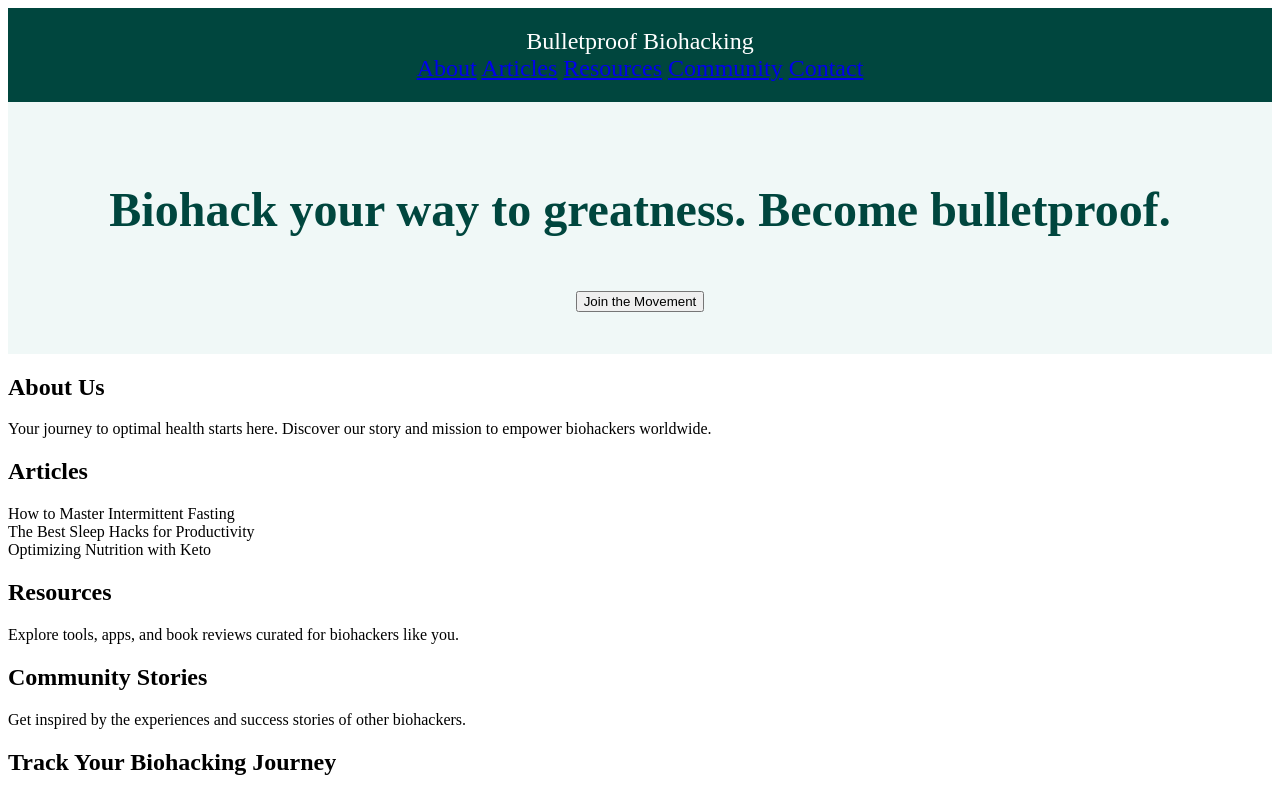
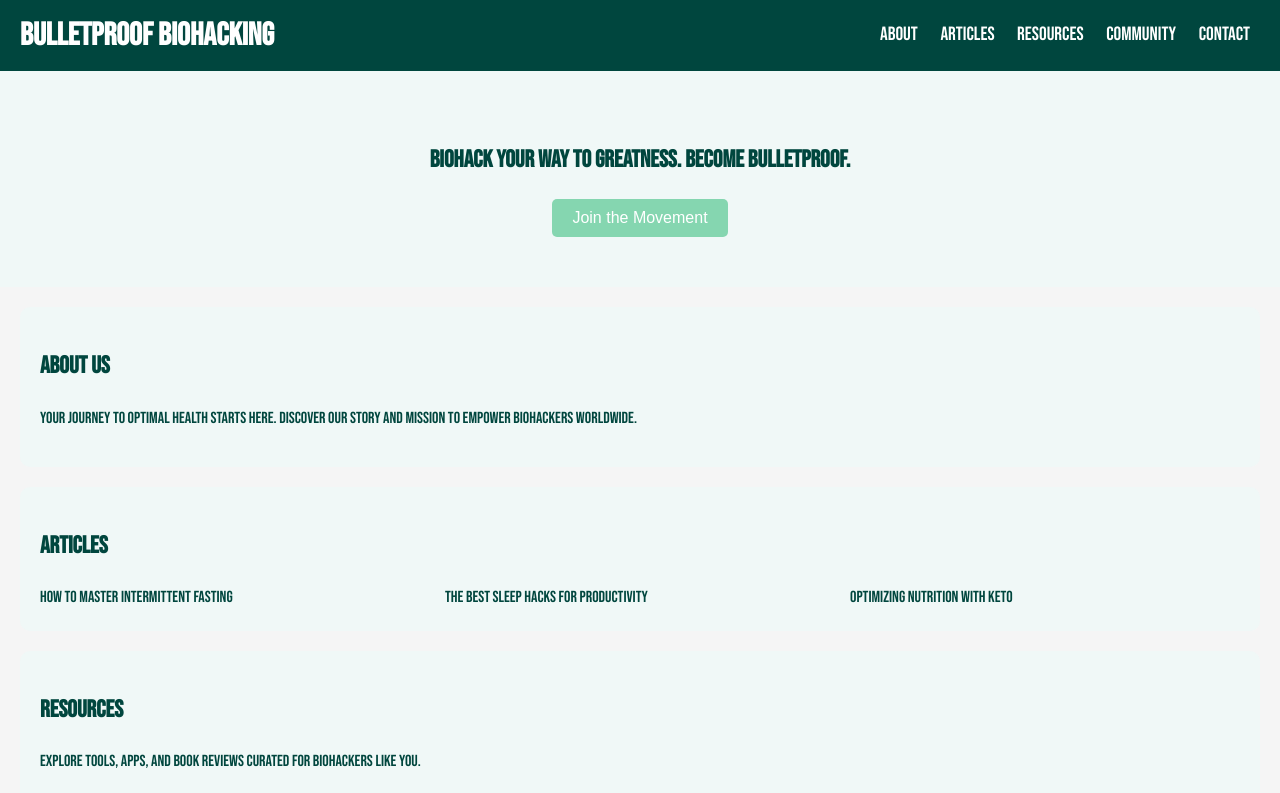
Before and after one commit to anka29335/biohacking, a plain HTML site: page index.html in a window 1280 px wide. Shown: the top 793 px of the page. Drawn offline with Linux system fonts and the light colour scheme.

Commit message:
Update stylesheet.css

````diff
--- a/stylesheet.css
+++ b/stylesheet.css
@@ -1,98 +1,72 @@
-Below is an example CSS code for a **tile-based biohacking website layout**, incorporating your chosen colors and sections.
-
-```css
 /* General Styles */
 body {
     margin: 0;
-    font-family: "Bebas Neue", sans-serif;
+    font-family: 'Bebas Neue', sans-serif;
     background-color: #f5f5f5;
+    color: #00463e;
+    line-height: 1.6;
 }
 
-/* Layout Grid */
-.container {
-    display: grid;
-    grid-template-rows: auto auto auto;
-    grid-template-columns: repeat(3, 1fr);
-    gap: 20px;
-    padding: 20px;
+/* Header */
+.header {
+    background-color: #00463e;
+    color: white;
+    display: flex;
+    justify-content: space-between;
+    align-items: center;
+    padding: 10px 20px;
 }
 
-/* Header Section */
-.header {
-    grid-column: span 3;
-    background-color: #00463e;
+.logo {
+    font-size: 2em;
+    font-weight: bold;
+}
+
+.nav a {
     color: white;
-    text-align: center;
-    padding: 20px;
-    font-size: 1.5em;
+    text-decoration: none;
+    margin: 0 10px;
+    font-size: 1.2em;
+}
+
+.nav a:hover {
+    text-decoration: underline;
 }
 
 /* Hero Section */
 .hero {
-    grid-column: span 3;
     background-color: #f0f8f7;
     color: #00463e;
     text-align: center;
-    padding: 40px 20px;
-    font-size: 2em;
+    padding: 50px 20px;
 }
 
-/* Blog Posts */
-.blog-post {
+.cta-button {
     background-color: #85d6b0;
-    color: #00463e;
-    border-radius: 8px;
-    padding: 15px;
-    text-align: center;
+    color: white;
+    border: none;
+    padding: 10px 20px;
+    font-size: 1em;
+    border-radius: 5px;
+    cursor: pointer;
 }
 
-/* General Articles */
-.article {
-    background-color: #f5f5f5;
-    color: #00463e;
-    border: 1px solid #dcdcdc;
-    border-radius: 8px;
-    padding: 15px;
-    text-align: center;
+.cta-button:hover {
+    background-color: #ffd3b6;
 }
 
-/* Book Recommendations */
-.book {
-    background-color: #dbcdf0;
-    color: #00463e;
-    border-radius: 8px;
-    padding: 15px;
-    text-align: center;
+/* Sections */
+.about, .articles, .resources, .community, .features, .media {
+    padding: 20px;
+    margin: 20px;
+    background-color: #f0f8f7;
+    border-radius: 10px;
 }
 
-/* Recipes */
-.recipe {
-    background-color: #f6e3c3;
-    color: #00463e;
-    border-radius: 8px;
-    padding: 15px;
-    text-align: center;
+.article-grid, .media-grid {
+    display: grid;
+    grid-template-columns: repeat(3, 1fr);
+    gap: 15px;
 }
 
-/* Inspiration Section */
-.inspiration {
-    background-color: #e89cae;
-    color: #00463e;
-    border-radius: 8px;
-    padding: 15px;
-    text-align: center;
-}
-
-/* Footer */
-.footer {
-    grid-column: span 3;
-    background-color: #00463e;
-    color: white;
-    text-align: center;
-    padding: 20px;
-}
-
-/* Responsive Design */
-@media (max-width: 768px) {
-    .container {
-        grid-template-columns: 1
+.article-card, .
````
